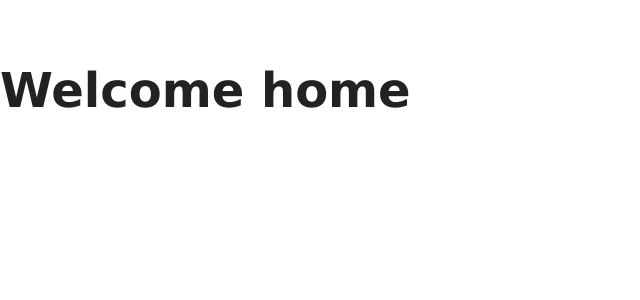
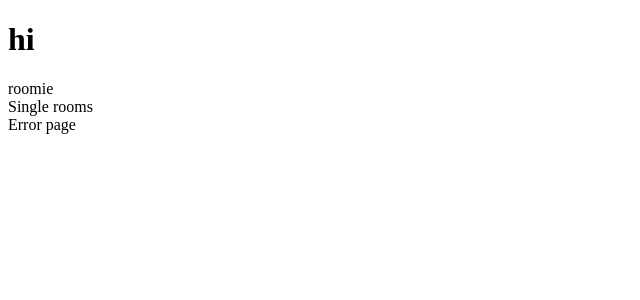
Before and after one commit to Oyeleye/Beach-resort-project, a React (Create React App) app: page / in a window 1280 px wide. Shown: the top 300 px of the page, without its empty margins (0-640 px from the left). Built offline with nearby package versions, Linux system fonts and the light colour scheme.

Commit message:
4 different components imported to App.js
I eventually opened 4 js files/ components (for room and error pages), and imported the files to the main component (App.js). It is easier and cleaner to manage the page components, that way.

```diff
--- a/src/App.js
+++ b/src/App.js
@@ -1,39 +1,18 @@
 import React from 'react';
-import './App.css';
-import {BrowserRouter as Router} from 'react-router-dom';
-import Route from 'react-router-dom/Route';
+//import './App.css';
 
-
+import Home from './pages/Home';
+import {Rooms} from './pages/Rooms';
+import SingleRooms from './pages/SingleRooms';
+import Error from './pages/Error';
 
 function App() {
-  return (
-     <Router>
-        <Route path="/" exact strict render={
-         ()=> {
-            return ( <h1>Welcome home</h1>);
-         }
-        }/>
-
-        <Route path="/Rooms" exact strict render={
-         ()=> {
-            return ( <h1>Check the rooms</h1>);
-         }
-        }/>
-
-        <Route path="/SingleRooms" exact strict render={
-
-         ()=> {
-            return ( <h1>Check our single rooms</h1>);
-         }
-        }/>
-
-        <Route path="/Error" exact strict render={
-         ()=> {
-            return ( <h1>Error Page</h1>);
-         }
-        }/>
-     </Router>
-  );
-}
+  return <>
+  <Home/>
+  <Rooms/>
+  <SingleRooms/>
+  <Error/>
+  </>;
+};
 
 export default App;
```
